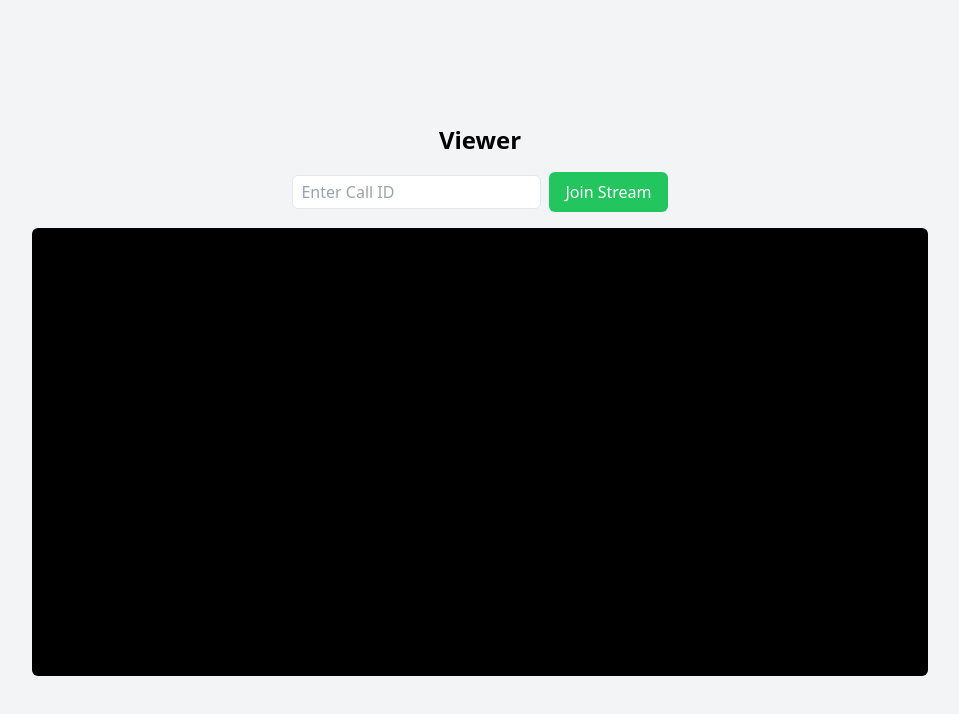
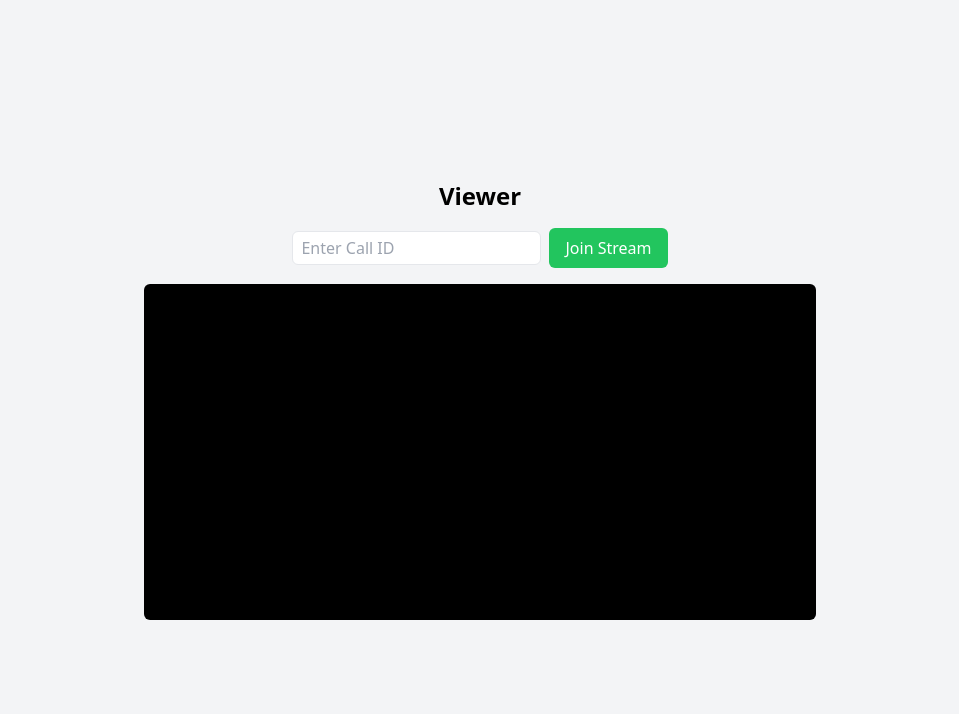
Before and after one commit to ai-monitoring-system/web-app, a React (Create React App) app: page / in a window 1280 px wide. Both pictures are taken after a click on the button "Viewer". Shown: the top 714 px of the page, without its empty margins (160-1119 px from the left). Built offline with nearby package versions, Linux system fonts and the light colour scheme.

Commit message:
viewer screen scaling adjustment

```diff
--- a/src/Viewer.js
+++ b/src/Viewer.js
@@ -110,7 +110,7 @@ const Viewer = () => {
           </button>
         </div>
       )}
-      <div className="w-full max-w-4xl">
+      <div className="w-full max-w-2xl">
         <video
           ref={remoteVideoRef}
           autoPlay
```
